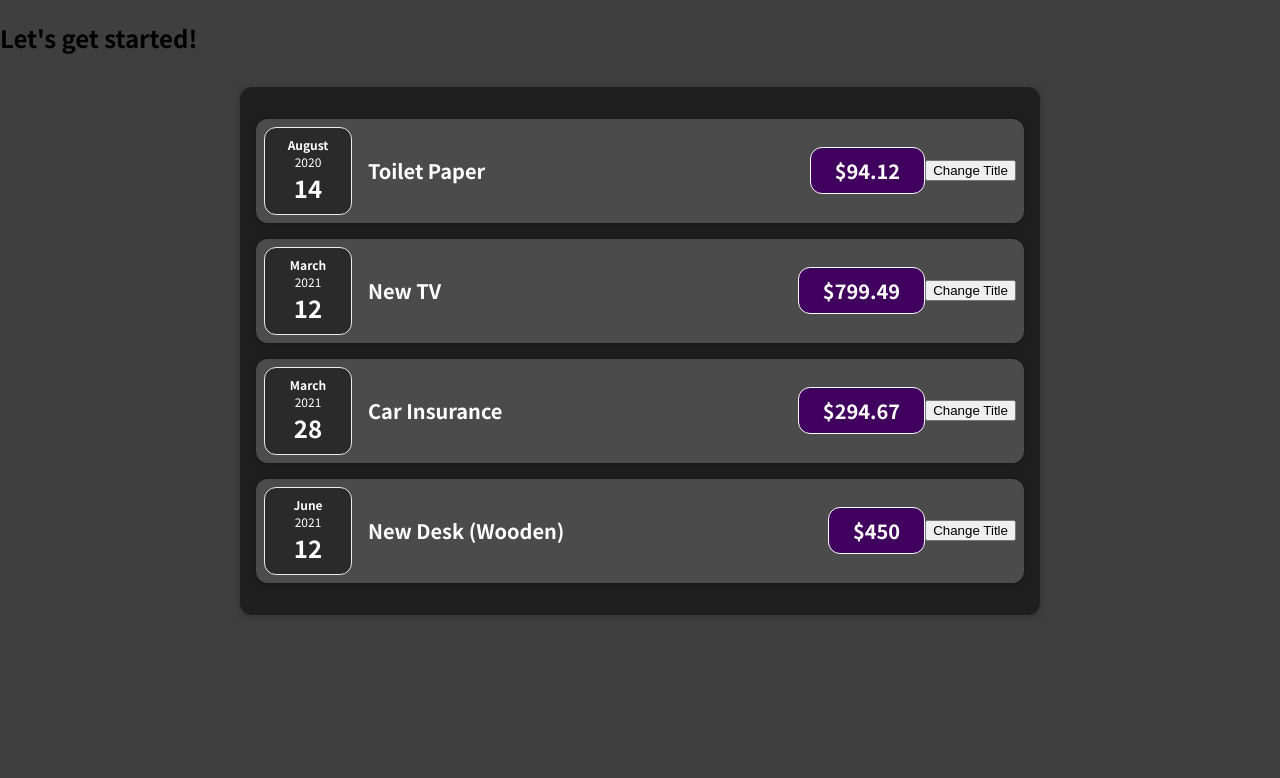
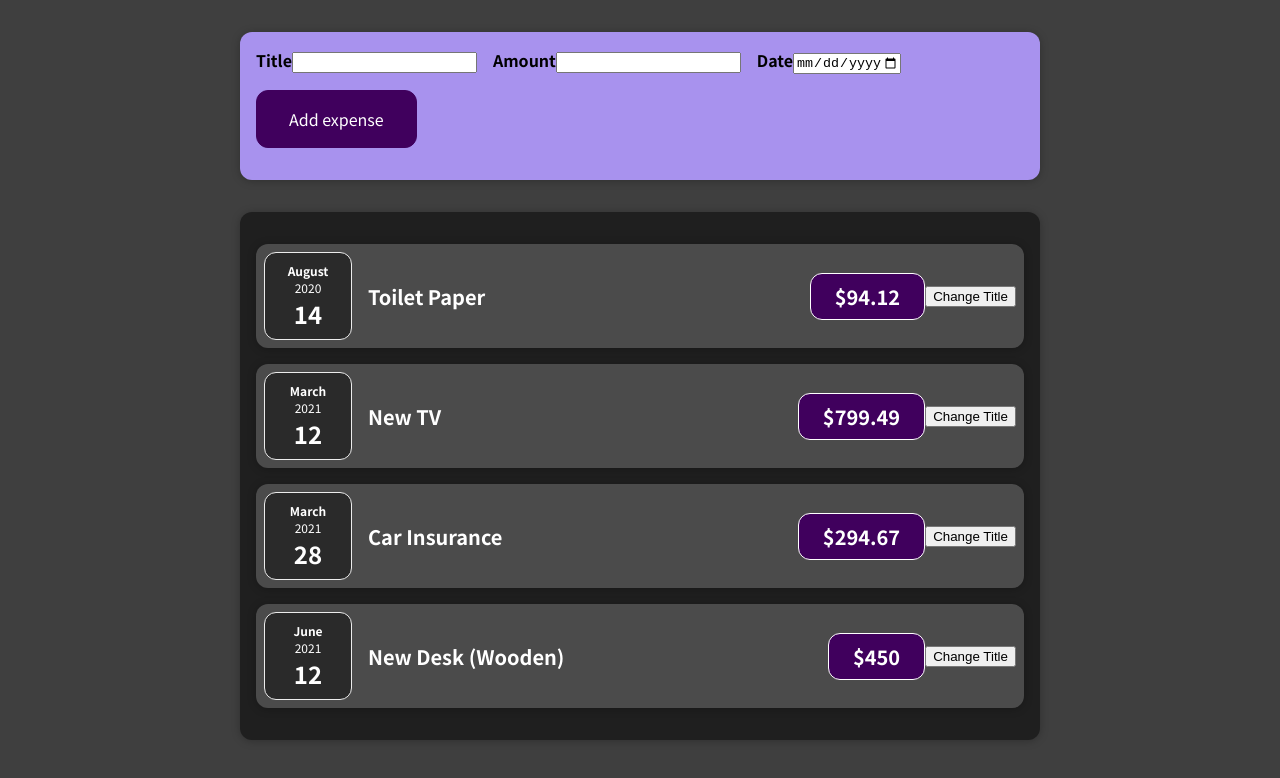
Before and after one commit to prathamkumarjha/expense-tracker, a React (Create React App) app: page / in a window 1280 px wide. Shown: the top 778 px of the page. Built offline with nearby package versions, Linux system fonts and the light colour scheme.

Commit message:
created a new folder named components inside components added 1 ExpenseForm.css 2 ExpenseForm.js 3 NewExpense.js 4 NewExpense.css

```diff
--- a/src/App.js
+++ b/src/App.js
@@ -1,5 +1,5 @@
 import React from 'react';
-
+import NewExpense from './components/NewExpenses/NewExpense'
 import Expenses from './components/Expenses/Expenses';
 
 const App = () => {
@@ -34,7 +34,7 @@
 
   return (
     <div>
-      <h2>Let's get started!</h2>
+      <NewExpense/>
       <Expenses items={expenses} />
     </div>
   );
--- /dev/null
+++ b/src/components/NewExpenses/ExpenseForm.css
@@ -0,0 +1,26 @@
+.new-expense__controls {
+  display: flex;
+  flex-wrap: wrap;
+  gap: 1rem;
+  margin-bottom: 1rem;
+  text-align: left;
+}
+
+.new-expense__control label {
+  font-weight: bold;
+  margin-bottom: 0.5rem;
+  display: block;
+}
+
+.new-expense__control input {
+  font: inherit;
+  padding: 0.5rem;
+  border-radius: 6px;
+  border: 1px solid #ccc;
+  width: 20rem;
+  max-width: 100%;
+}
+
+.new-expense__actions {
+  text-align: right;
+}
--- /dev/null
+++ b/src/components/NewExpenses/ExpenseForm.js
@@ -0,0 +1,25 @@
+import React from 'react';
+import './ExpenseForm.css';
+
+const ExpenseForm = () => {
+    return <form>
+    <div className='new-expense__controls'>
+        <div className='new_expense__control'>
+            <label><strong>Title</strong></label>
+            <input type="text"></input>
+        </div>
+        <div className='new_expense__control'>
+            <label><strong>Amount</strong></label>
+            <input type="number" min="0.01" step="0.01"></input>
+        </div>
+        <div className='new_expense__control'>
+            <label><strong>Date</strong></label>
+            <input type="date" min="2019-01-01" max="2025-01-01"></input>
+        </div>
+        <div className='new-expense__actions'>
+            <button type="submit">Add expense</button>
+        </div>
+    </div>
+</form>
+};
+export default ExpenseForm;
--- /dev/null
+++ b/src/components/NewExpenses/NewExpense.css
@@ -0,0 +1,38 @@
+.new-expense {
+  background-color: #a892ee;
+  padding: 1rem;
+  margin: 2rem auto;
+  width: 50rem;
+  max-width: 95%;
+  border-radius: 12px;
+  text-align: center;
+  box-shadow: 0 1px 8px rgba(0, 0, 0, 0.25);
+}
+
+.new-expense button {
+  font: inherit;
+  cursor: pointer;
+  padding: 1rem 2rem;
+  border: 1px solid #40005d;
+  background-color: #40005d;
+  color: white;
+  border-radius: 12px;
+  margin-right: 1rem;
+}
+
+.new-expense button:hover,
+.new-expense button:active {
+  background-color: #510674;
+  border-color: #510674;
+}
+
+.new-expense button.alternative {
+  color: #220131;
+  border-color: transparent;
+  background-color: transparent;
+}
+
+.new-expense button.alternative:hover,
+.new-expense button.alternative:active {
+  background-color: #ddb3f8;
+}
--- /dev/null
+++ b/src/components/NewExpenses/NewExpense.js
@@ -0,0 +1,9 @@
+import React from'react';
+import './NewExpense.css';
+import ExpenseForm from './ExpenseForm'
+const NewExpense = () => {
+    return <div className= 'new-expense'>
+       <ExpenseForm/>
+    </div>
+};
+export default NewExpense;
```
